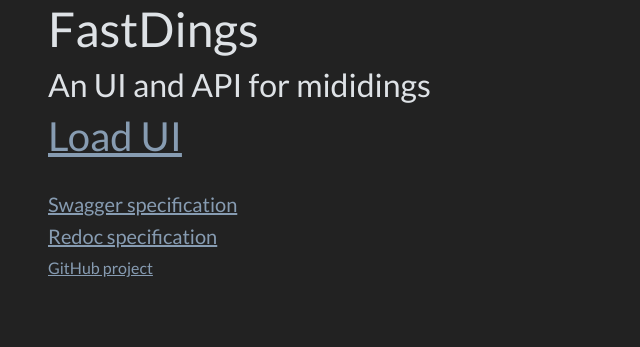
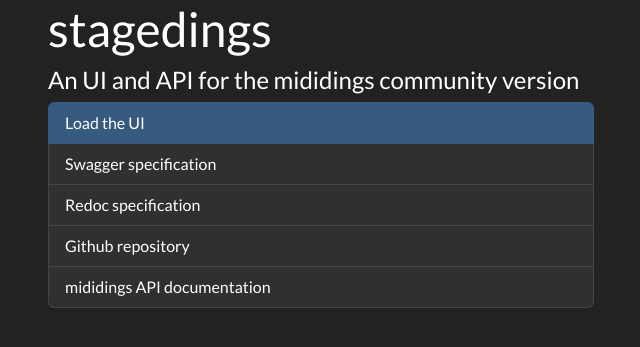
Before and after one commit to stefets/stagedings, a FastAPI app: page / in a window 1280 px wide. Shown: the top 347 px of the page, without its empty margins (34-674 px from the left). Run offline with FastAPI, Linux system fonts and the light colour scheme; some libraries are stand-ins or nearby versions.

Commit message:
refactor: Update template and structure

```diff
--- a/src/templates/base.html
+++ b/src/templates/base.html
@@ -1,9 +1,9 @@
 <!doctype html>
-<html data-bs-theme="dark">
+<html lang="en">
 
 <head>
     {% block head %}
-    <title>{% block title %}FastDings API{% endblock %}</title>
+    <title>{% block title %}stagedings API{% endblock %}</title>
     <meta charset="utf-8">
     <meta http-equiv="X-UA-Compatible" content="IE=edge">
     <meta name="viewport" content="width=device-width, initial-scale=1, shrink-to-fit=no">
--- a/src/templates/index.html
+++ b/src/templates/index.html
@@ -3,13 +3,22 @@
 {% block body %}
 <div class="container">
   <div class="row">
-    <div class="col-md-12">
-      <h1>FastDings</h1>
-      <h3>An UI and API for mididings</h3>
-      <h2><a href="/ui/">Load UI</a> </h2><br />
-      <h5><a target="_blank" href="/docs">Swagger specification</a></h5>
-      <h5><a target="_blank" href="/redoc">Redoc specification</a></h5>
-      <p><a target="_blank" href="https://www.github.com/stefets/fastdings">GitHub project</a></p>
+    <div class="col-md-6">
+      <h1>stagedings</h1>
+      <h4>An UI and API for the mididings community version</h4>
+    </div>
+  </div>
+  <div class="row">
+    <div class="col-md-6">
+      <div class="list-group">
+        <a class="list-group-item list-group-item-action active" target="_blank" href="/ui/">Load the UI</a></li>
+        <a class="list-group-item list-group-item-action" target="_blank" href="/docs">Swagger specification</a>
+        <a class="list-group-item list-group-item-action" target="_blank" href="/redoc">Redoc specification</a>
+        <a class="list-group-item list-group-item-action" target="_blank"
+          href="https://www.github.com/stefets/fastdings">Github repository</a>
+        <a class="list-group-item list-group-item-action" target="_blank"
+          href="https://mididings.github.io/mididings/">mididings API documentation</a>
+      </div>
     </div>
   </div>
 </div>
```
